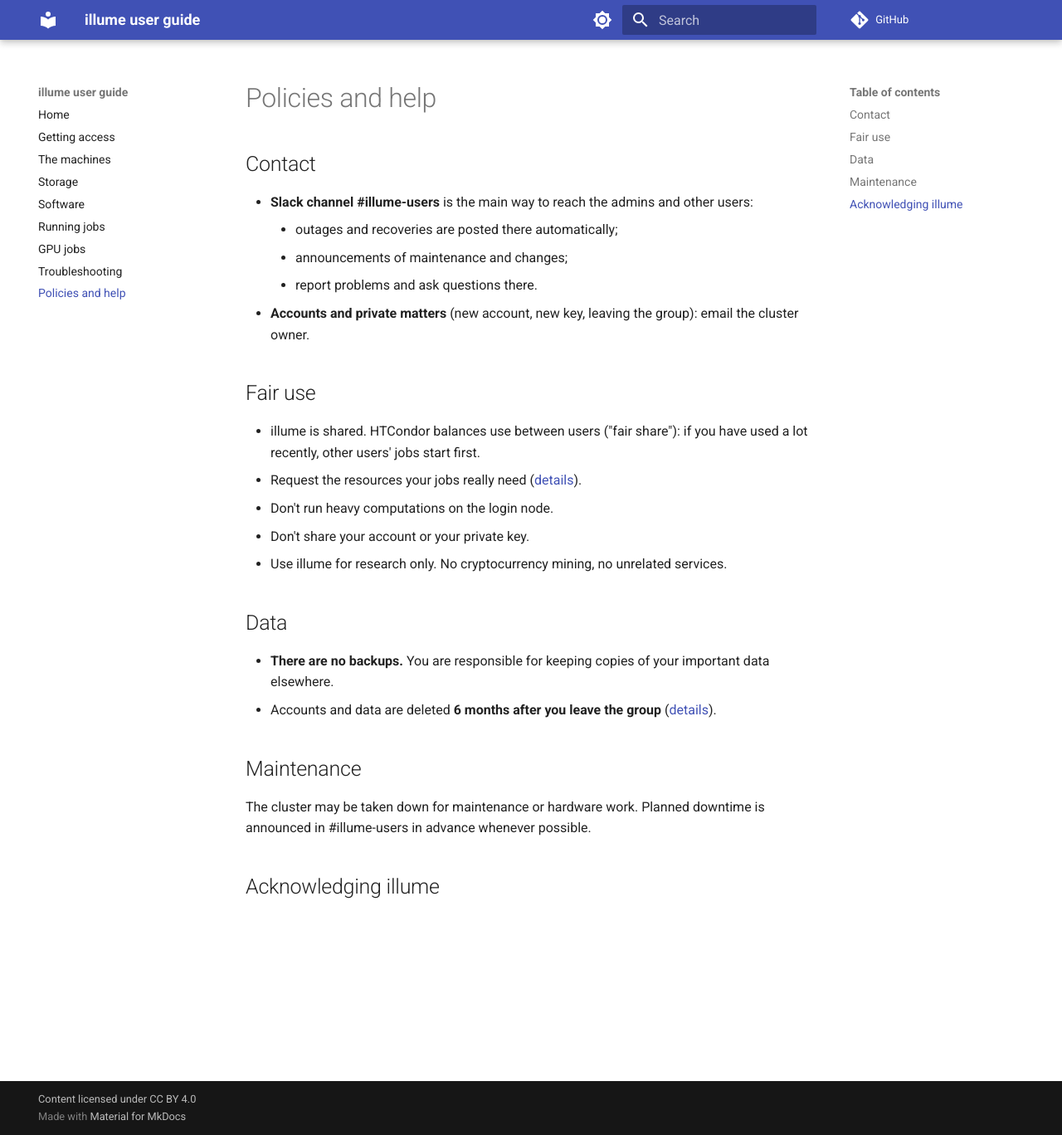
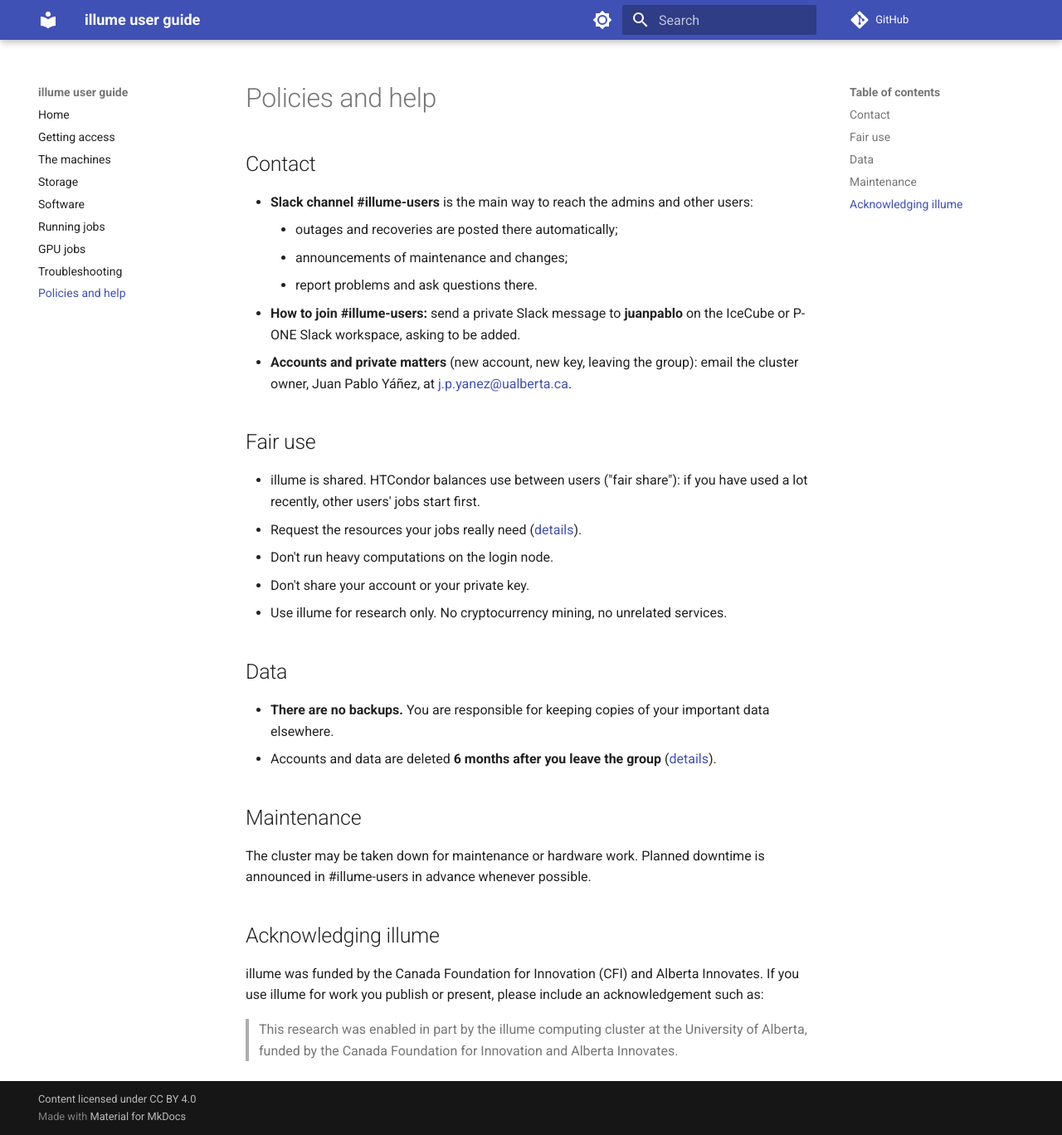
Before and after one commit to jpyanez/illume-docs, an MkDocs documentation site: the page built from docs/policies.md, in a window 1280 px wide and 1368 px high. Shown: the whole window at 83% size. Built offline with MkDocs 1.6.1 and Material for MkDocs 9.7.7, drawn with Linux system fonts in a browser that asks for light colours; comment, search, counter and statistics services are not loaded.

Commit message:
Guide: contact, Slack join, acknowledgement
Co-Authored-By: Claude Opus 5.5 <noreply@anthropic.com>

```diff
--- a/docs/policies.md
+++ b/docs/policies.md
@@ -6,9 +6,8 @@
     - outages and recoveries are posted there automatically;
     - announcements of maintenance and changes;
     - report problems and ask questions there.
-- **Accounts and private matters** (new account, new key, leaving the group): email the cluster owner.
-
-<!-- TODO (owner): how to join #illume-users (workspace, invite link or who to ask), and the owner contact address to publish -->
+- **How to join #illume-users:** send a private Slack message to **juanpablo** on the IceCube or P-ONE Slack workspace, asking to be added.
+- **Accounts and private matters** (new account, new key, leaving the group): email the cluster owner, Juan Pablo Yáñez, at [j.p.yanez@ualberta.ca](mailto:j.p.yanez@ualberta.ca).
 
 ## Fair use
 
@@ -29,4 +28,6 @@ The cluster may be taken down for maintenance or hardware work. Planned downtime
 
 ## Acknowledging illume
 
-<!-- TODO (owner): wording for acknowledging illume in papers and talks -->
+illume was funded by the Canada Foundation for Innovation (CFI) and Alberta Innovates. If you use illume for work you publish or present, please include an acknowledgement such as:
+
+> This research was enabled in part by the illume computing cluster at the University of Alberta, funded by the Canada Foundation for Innovation and Alberta Innovates.
```
Also changed, not shown: docs/access.md (+1 -1 lines), docs/index.md (+1 -1 lines).
